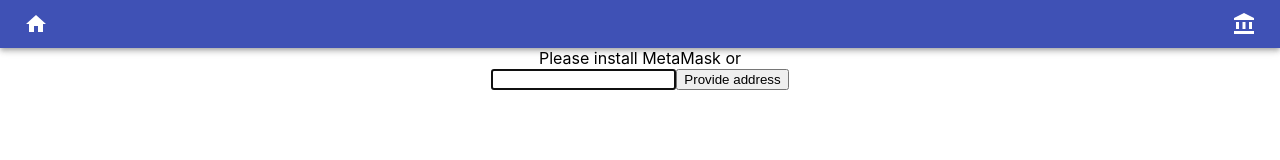
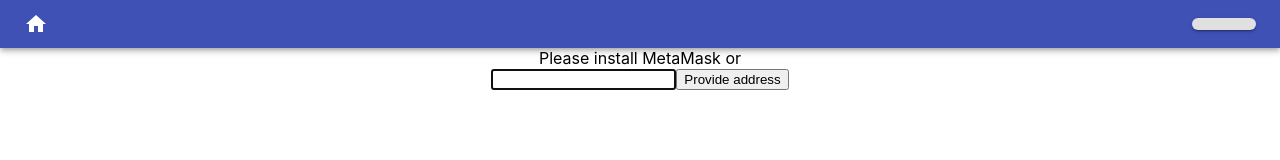
Before and after one commit to cmeyke/howmuch, a React (Create React App) app: page / in a window 1280 px wide. Shown: the top 160 px of the page. Built offline with nearby package versions, Linux system fonts and the light colour scheme.

Commit message:
address displayed as AppBar button

```diff
--- a/src/components/ApplicationBar.tsx
+++ b/src/components/ApplicationBar.tsx
@@ -2,21 +2,21 @@
 import { createStyles, makeStyles, Theme } from '@material-ui/core/styles'
 import AppBar from '@material-ui/core/AppBar'
 import Toolbar from '@material-ui/core/Toolbar'
-import Typography from '@material-ui/core/Typography'
 import IconButton from '@material-ui/core/IconButton'
+import Button from '@material-ui/core/Button'
 import Home from '@material-ui/icons/Home'
-import AccountBalanceIcon from '@material-ui/icons/AccountBalance'
 
 const useStyles = makeStyles((theme: Theme) =>
   createStyles({
     root: {
       flexGrow: 1
     },
-    title: {
-      flexGrow: 1
-    },
     toolbar: {
       minHeight: '10px'
+    },
+    toolbarButtons: {
+      borderRadius: 16,
+      marginLeft: 'auto'
     }
   })
 )
@@ -44,17 +44,19 @@
           >
             <Home />
           </IconButton>
-          <Typography variant='h6' className={classes.title}>
-            {address !== 'change' ? address : ''}
-          </Typography>
-          <IconButton
-            edge='end'
-            color='inherit'
-            aria-label='wallet'
-            onClick={() => setAddress('change')}
-          >
-            <AccountBalanceIcon />
-          </IconButton>
+          {address !== 'change' ? (
+            <Button
+              variant='contained'
+              color='default'
+              className={classes.toolbarButtons}
+              aria-label='address'
+              onClick={() => setAddress('change')}
+            >
+              {address}
+            </Button>
+          ) : (
+            <div></div>
+          )}
         </Toolbar>
       </AppBar>
     </div>
```
